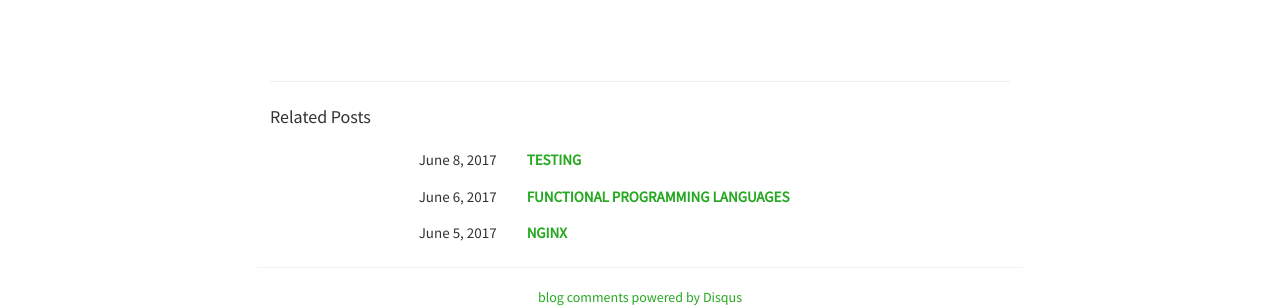
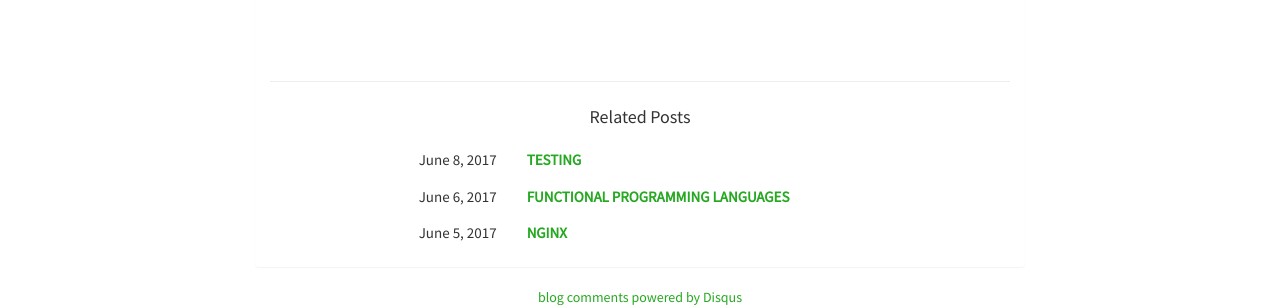
Before and after one commit to Akshaykishore/AkshayKishore.github.io, a Jekyll site: the page built from _posts/2017-04-21-es2018.html, in a window 1280 px wide. Shown: the part 1273-1581 px from the top of the page. Built offline with Jekyll 4.4.1, drawn with Linux system fonts in a browser that asks for light colours; nearby versions of some CDN libraries; comment, search, counter and statistics services are not loaded.

Commit message:
Create main.css

```diff
--- a/static/css/main.css
+++ b/static/css/main.css
@@ -107,12 +107,12 @@ body {
  max-width: 100%;
 }
 .panel-default h4 {
-  text-align: left;
+  text-align: center;
   line-height: 24px;
   font-size: 22px;
 }
 .panel-default h5 {
-  text-align: left;
+  text-align: center;
   line-height: 30px;
   font-size: 18px;
 }
@@ -130,7 +130,7 @@ body {
 }
 .panel-body {
   padding-top: -10px;
-  text-align: left;
+  text-align: center;
 }
 .social {
   padding-top: 12px;
```
